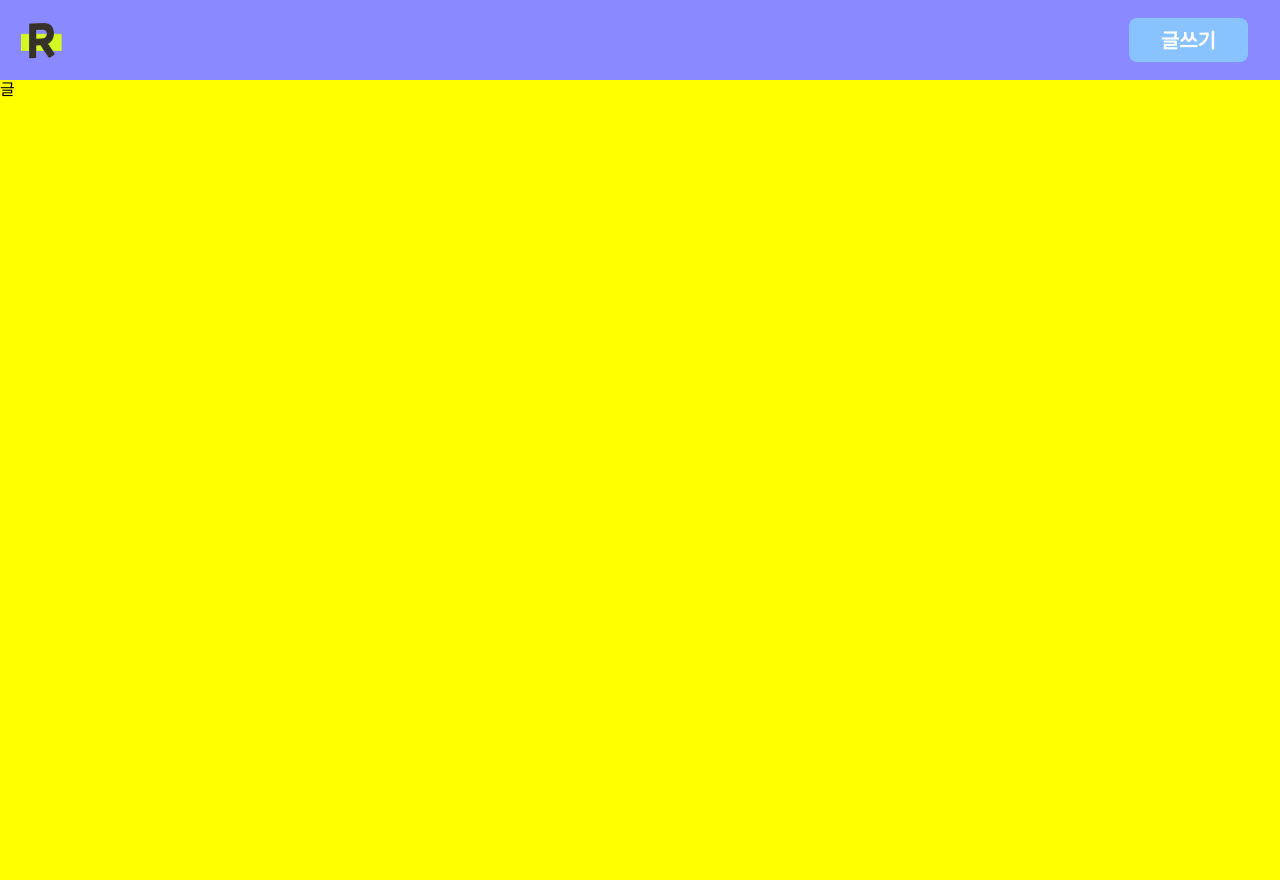
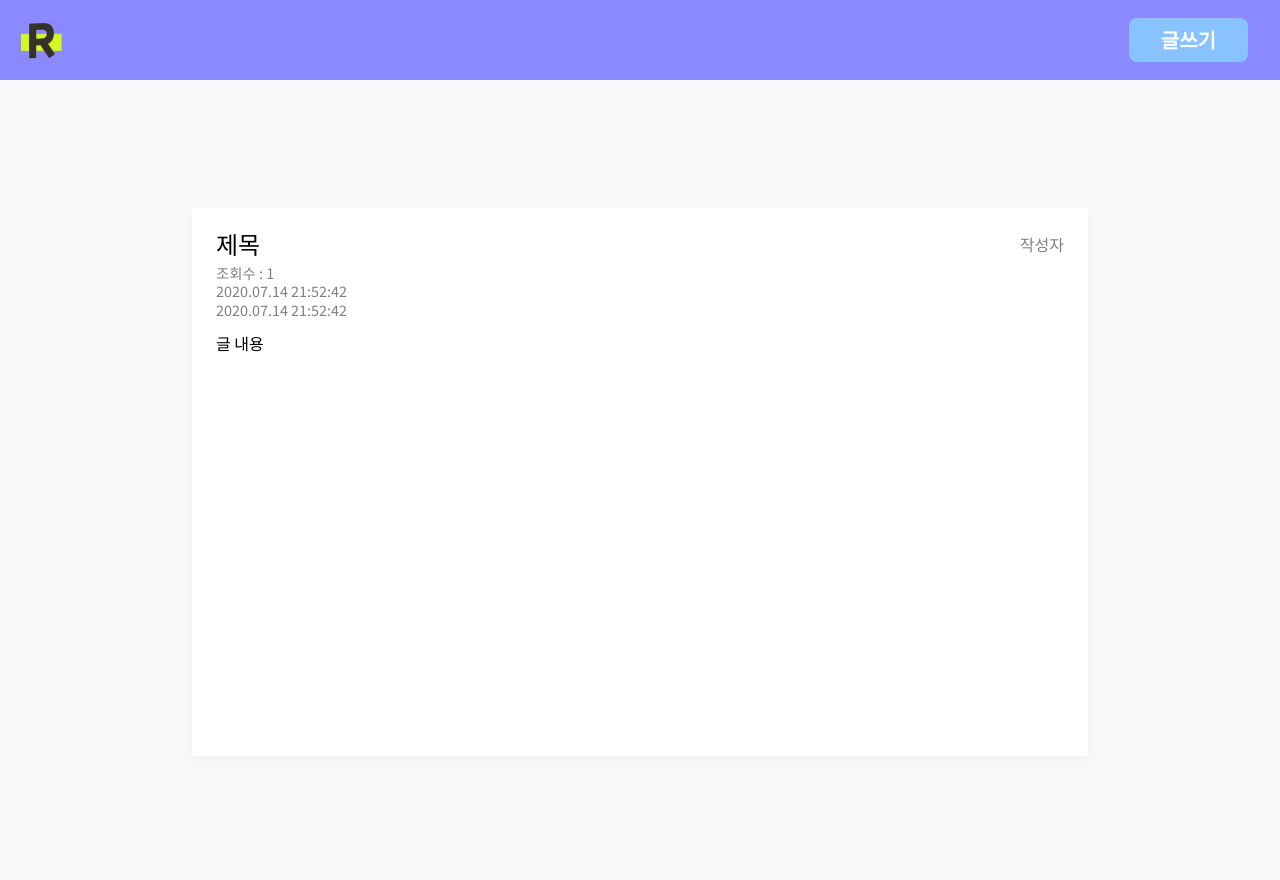
Before and after one commit to TEAM-REMU/Jongwon_CRUD_EX, a Django app: page /post/1 in a window 1280 px wide. Before the commit the page ends 97 px from the top, so only its background shows below. Run offline with Django 3.2, Linux system fonts and the light colour scheme.

Commit message:
post 디자인 구현

```diff
--- a/blogProject/blog/templates/post.html
+++ b/blogProject/blog/templates/post.html
@@ -6,5 +6,24 @@
 {% endblock %}
 
 {% block contents %}
-글
+<div class="container">
+    <div class="postContainer">
+        <div class="post">
+            <div class="postHeader">
+                <div>
+                    <div class="title">제목</div>
+                    <div class="author">작성자</div>
+                </div>
+                <div>
+                    <div class="visitedCount">조회수 : 1</div>
+                    <div class="createdDate">2020.07.14 21:52:42</div>
+                    <div class="editedDate">2020.07.14 21:52:42</div>
+                </div>
+            </div>
+            <div class="contents">
+                <div class="body">글 내용</div>
+            </div>
+        </div>
+    </div>
+</div>
 {% endblock %}
--- a/blogProject/static/css/post.css
+++ b/blogProject/static/css/post.css
@@ -1,3 +1,46 @@
-body {
-    background-color: yellow;
+.postContainer {
+    width: 70%;
+    margin: 0 auto;
+    padding-top: 10%;
 }
+
+.post {
+    min-height: 500px;
+    background-color: white;
+    box-shadow: rgba(0, 0, 0, 0.04) 0px 4px 16px 0px;
+    padding: 1.5rem;
+    display: flex;
+    flex-direction: column;
+    position: relative;
+}
+
+.post .postHeader>div {
+    display: flex;
+    flex-wrap: wrap;
+    align-items: center;
+    margin-bottom: .5rem;
+}
+
+.post .postHeader>div:nth-child(2) {
+    flex-direction: column;
+    align-items: baseline;
+    font-size: 0.9rem;
+    color: gray;
+    margin-bottom: 1rem;
+}
+
+.post .postHeader>div:nth-child(2) div {
+    margin: 0.125rem 0;
+}
+
+.post .postHeader .title {
+    flex: 1;
+    font-size: 1.5rem;
+}
+
+.post .postHeader .author {
+    margin-left: auto;
+    color: gray;
+}
+
+.post .postHeader .createDate {}
```
